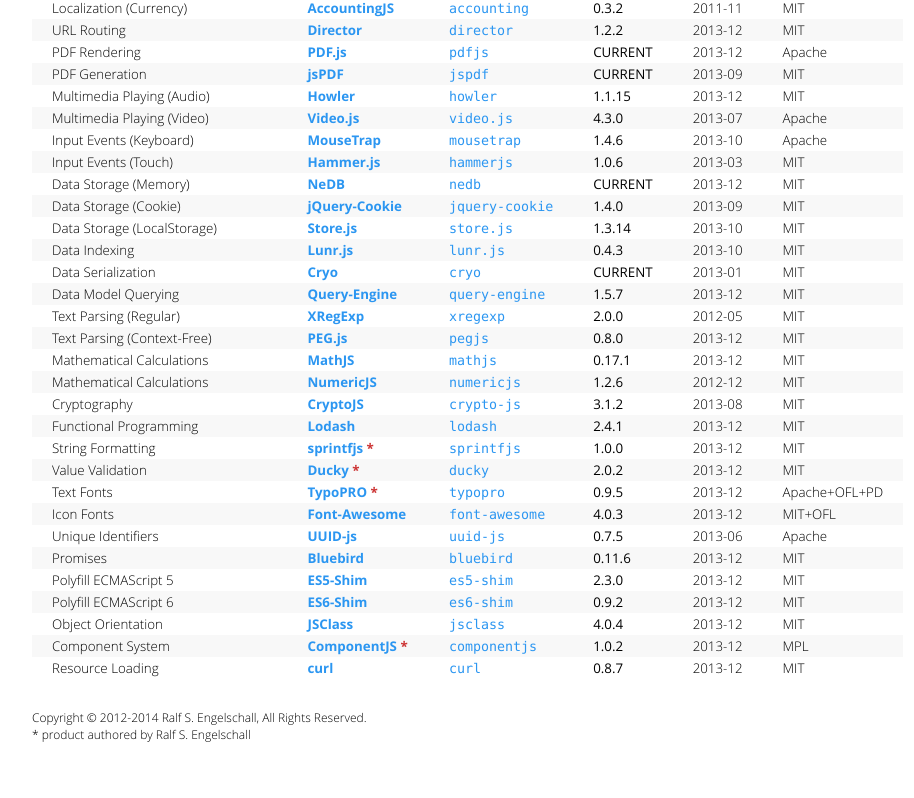
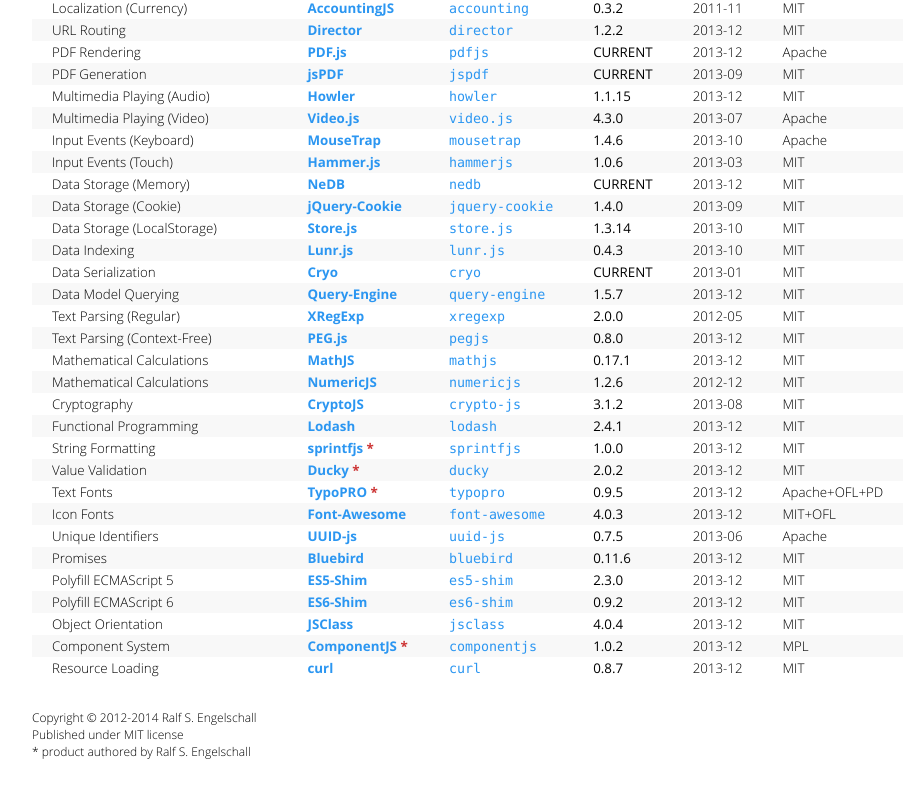
Before and after one commit to rse/html5-spa-essentials, a website: page index.html in a window 1280 px wide. Shown: the part 1301-2099 px from the top of the page, without its empty margins (18-932 px from the left). Drawn offline with Linux system fonts and the light colour scheme.

Commit message:
the content can be taken under MIT license

```diff
--- a/index.html
+++ b/index.html
@@ -31,7 +31,8 @@
         </div>
         <p/>
         <div class="copyright">
-        Copyright &copy; 2012-2014 Ralf S. Engelschall, All Rights Reserved.
+        Copyright &copy; 2012-2014 Ralf S. Engelschall<br/>
+        Published under MIT license
         </div>
         <div class="footnote">
         * product authored by Ralf S. Engelschall
```
